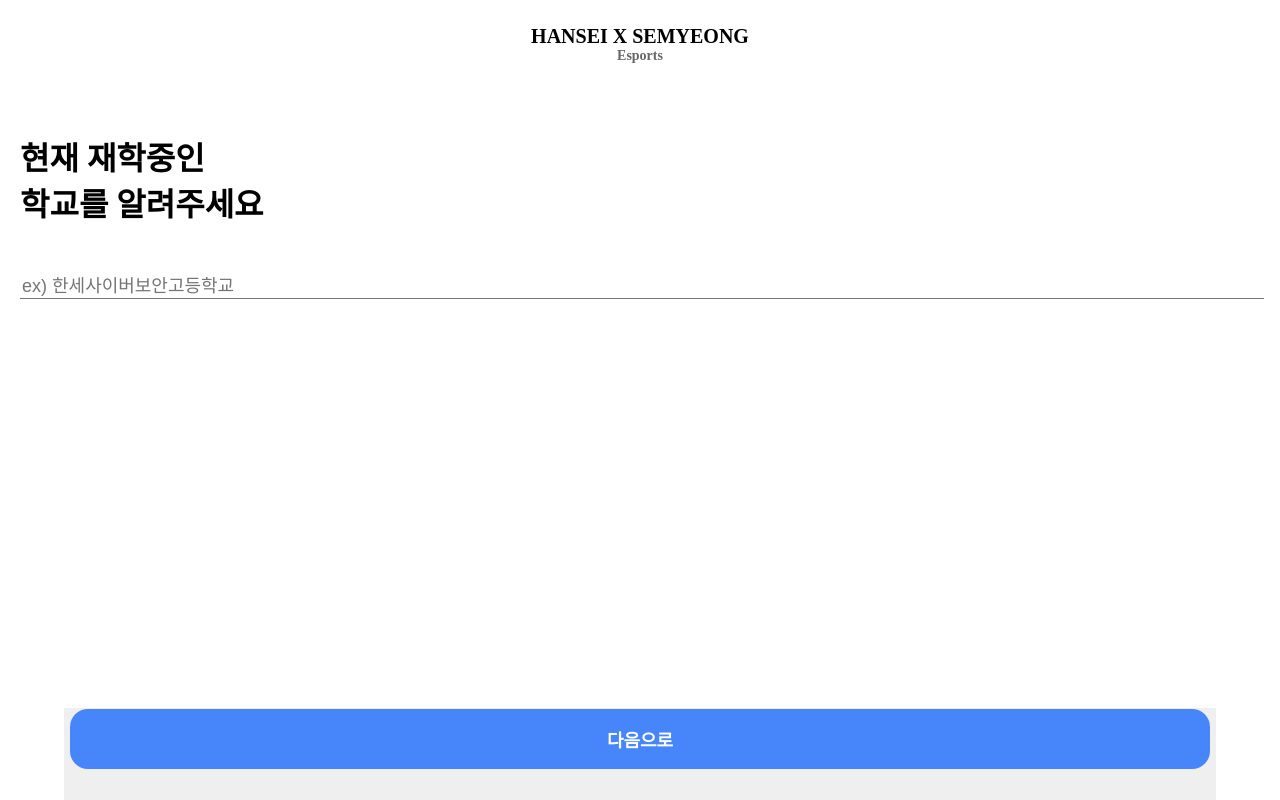
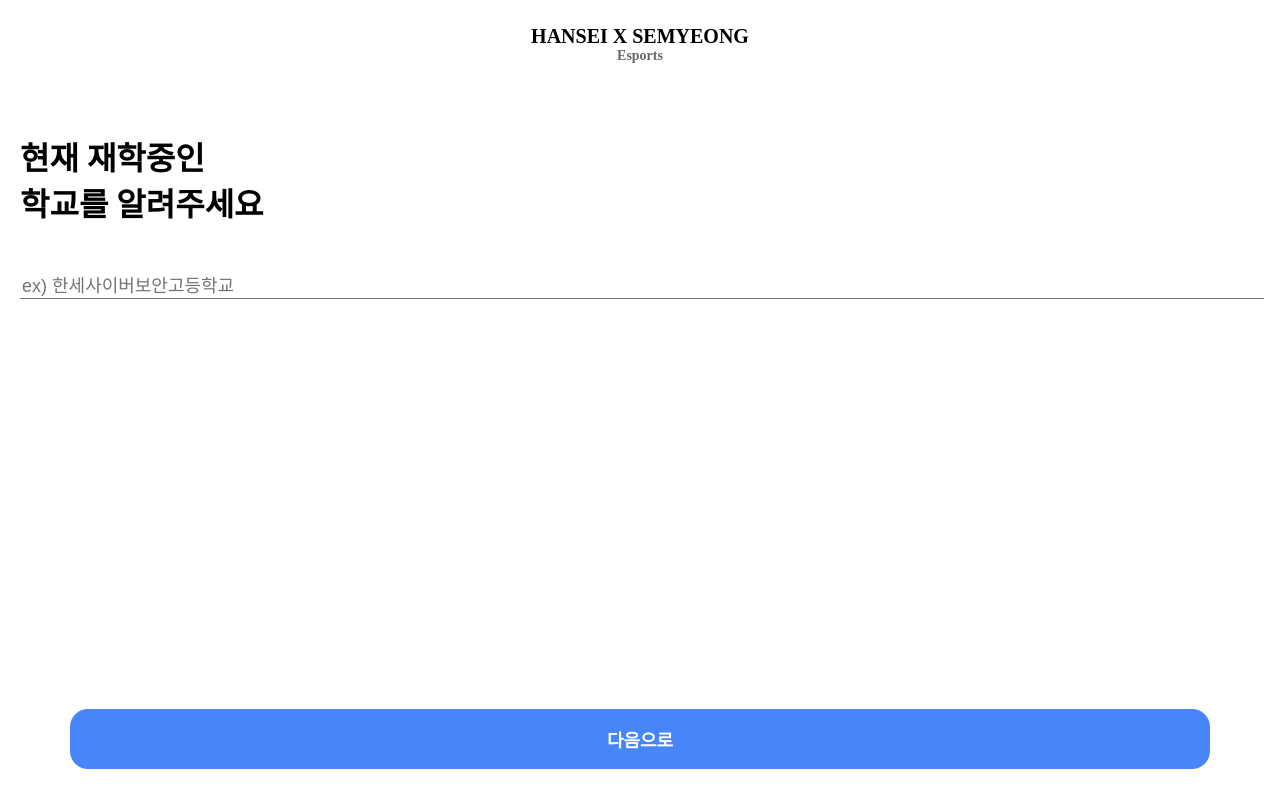
Before and after one commit to phph1211/esports, a React (Vite) app: page / in a window 1280 px wide. Built offline with nearby package versions, Linux system fonts and the light colour scheme; no server answers.

Commit message:
fix: style bug

```diff
--- /dev/null
+++ b/src/hook/useDeviceType.ts
@@ -0,0 +1,23 @@
+import { useEffect, useState } from "react";
+
+const useDeviceType = () => {
+  const [isIOS, setIsIOS] = useState(false);
+  const [isAndroid, setIsAndroid] = useState(false);
+
+  useEffect(() => {
+    const userAgent = navigator.userAgent || navigator.vendor;
+
+    if (/android/i.test(userAgent)) {
+      setIsAndroid(true);
+    } else if (
+      /iPad|iPhone|iPod/.test(userAgent) &&
+      !(window as any).MSStream
+    ) {
+      setIsIOS(true);
+    }
+  }, []);
+
+  return { isIOS, isAndroid };
+};
+
+export default useDeviceType;
--- a/src/pages/userCode/index.tsx
+++ b/src/pages/userCode/index.tsx
@@ -2,6 +2,7 @@
 import { useNavigate, useLocation } from "react-router-dom";
 import { Header } from "../../components/header";
 import { Demand } from "../../components/demand";
+import useDeviceType from "../../hook/useDeviceType";
 import * as S from "../styled";
 
 export const UserCodePage: React.FC = () => {
@@ -10,6 +11,7 @@
   const navigate = useNavigate();
   const location = useLocation();
   const { userSchool } = location.state || {};
+  const { isIOS } = useDeviceType();
 
   useEffect(() => {
     setIsEmpty(!inputValue);
@@ -47,6 +49,7 @@
         type="button"
         onClick={handleSubmit}
         style={{
+          marginBottom: isIOS ? 50 : 0,
           border: "none",
           display: "flex",
           alignItems: "center",
--- a/src/pages/userName/index.tsx
+++ b/src/pages/userName/index.tsx
@@ -3,6 +3,7 @@
 import { useNavigate, useLocation } from "react-router-dom";
 import { Header } from "../../components/header";
 import { Demand } from "../../components/demand";
+import useDeviceType from "../../hook/useDeviceType";
 import * as S from "../styled";
 
 export const UserNamePage: React.FC = () => {
@@ -11,6 +12,7 @@
   const navigate = useNavigate();
   const location = useLocation();
   const { userSchool, userStudentNumber } = location.state || {};
+  const { isIOS } = useDeviceType();
 
   useEffect(() => {
     setIsEmpty(!inputValue);
@@ -72,6 +74,7 @@
         type="button"
         onClick={handleSubmit}
         style={{
+          marginBottom: isIOS ? 50 : 0,
           border: "none",
           display: "flex",
           alignItems: "center",
--- a/src/pages/userSchool/index.tsx
+++ b/src/pages/userSchool/index.tsx
@@ -3,6 +3,7 @@
 import { Header } from "../../components/header";
 import { LinkButton } from "../../components/Linkbutton";
 import { Demand } from "../../components/demand";
+import useDeviceType from "../../hook/useDeviceType";
 import * as S from "../styled";
 
 export const UserSchoolPage: React.FC = () => {
@@ -10,6 +11,7 @@
   const [isEmpty, setIsEmpty] = useState(true);
   const [errorCode, setErrorCode] = useState("");
   const navigate = useNavigate();
+  const { isIOS } = useDeviceType();
 
   useEffect(() => {
     setIsEmpty(!inputValue);
@@ -41,7 +43,9 @@
       <button
         onClick={handleClick}
         style={{
+          marginBottom: isIOS ? 50 : 0,
           border: "none",
+          backgroundColor: "white",
           display: "flex",
           alignItems: "center",
           justifyContent: "center",
```
